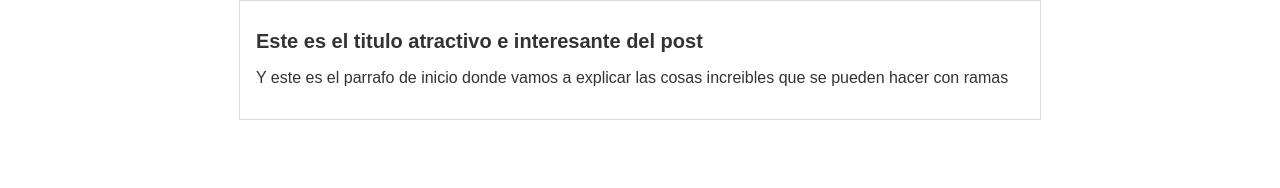
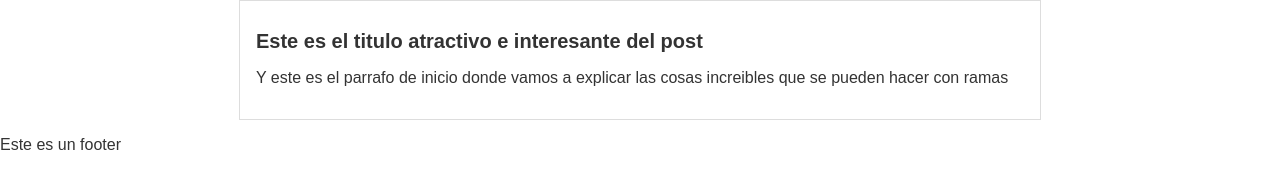
Before and after one commit to Jhuva/HyperBlog, a plain HTML site: page blogpost.html in a window 1280 px wide. Drawn offline with Linux system fonts and the light colour scheme.

Commit message:
Agregue un footer

```diff
--- a/blogpost.html
+++ b/blogpost.html
@@ -13,5 +13,8 @@
             <p>Y este es el parrafo de inicio donde vamos a explicar las cosas increibles que se pueden hacer con ramas</p>
         </div>
     </div>
+    <footer>
+        <p>Este es un footer</p>
+    </footer>
 </body>
 </html>
```
